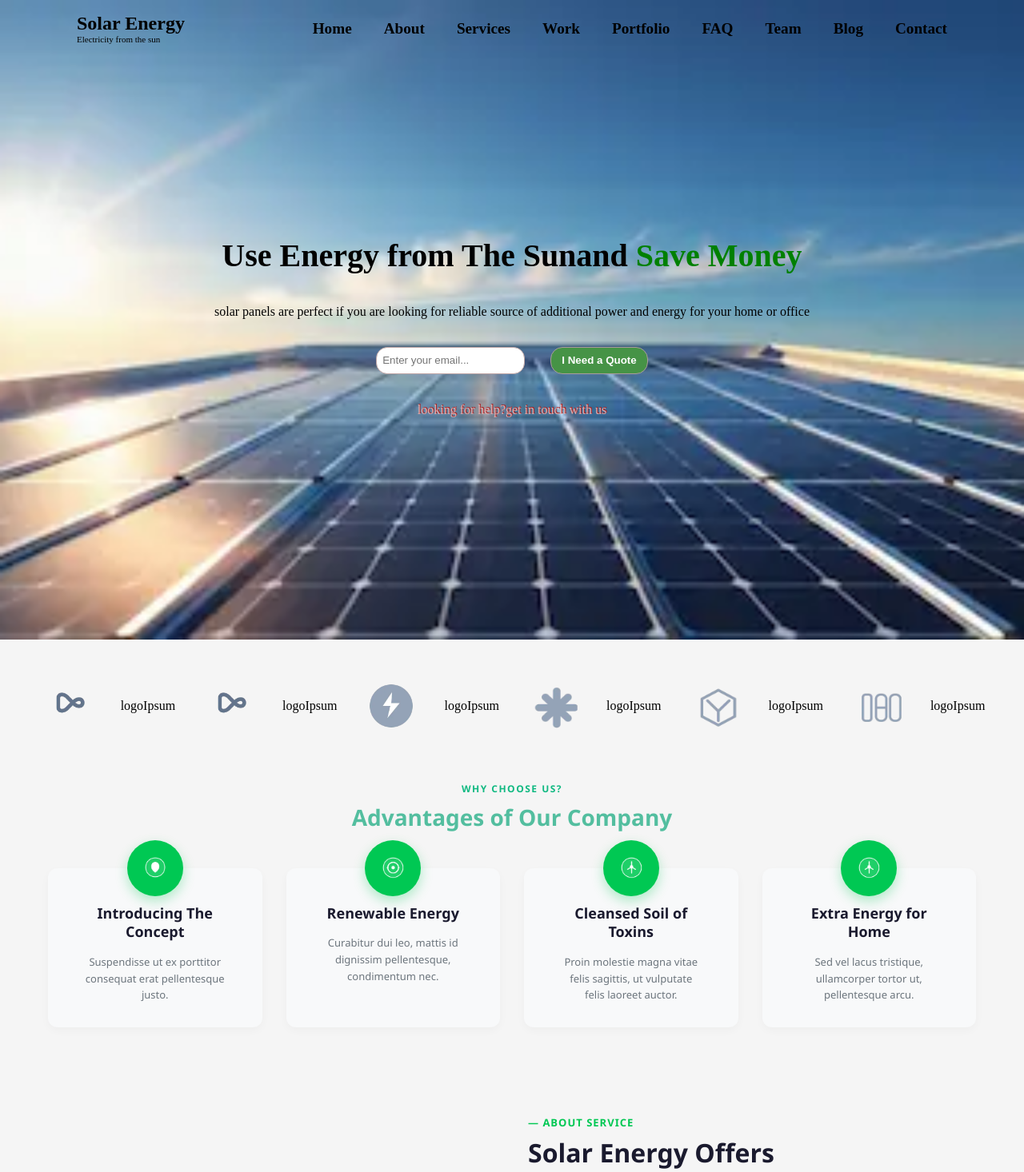
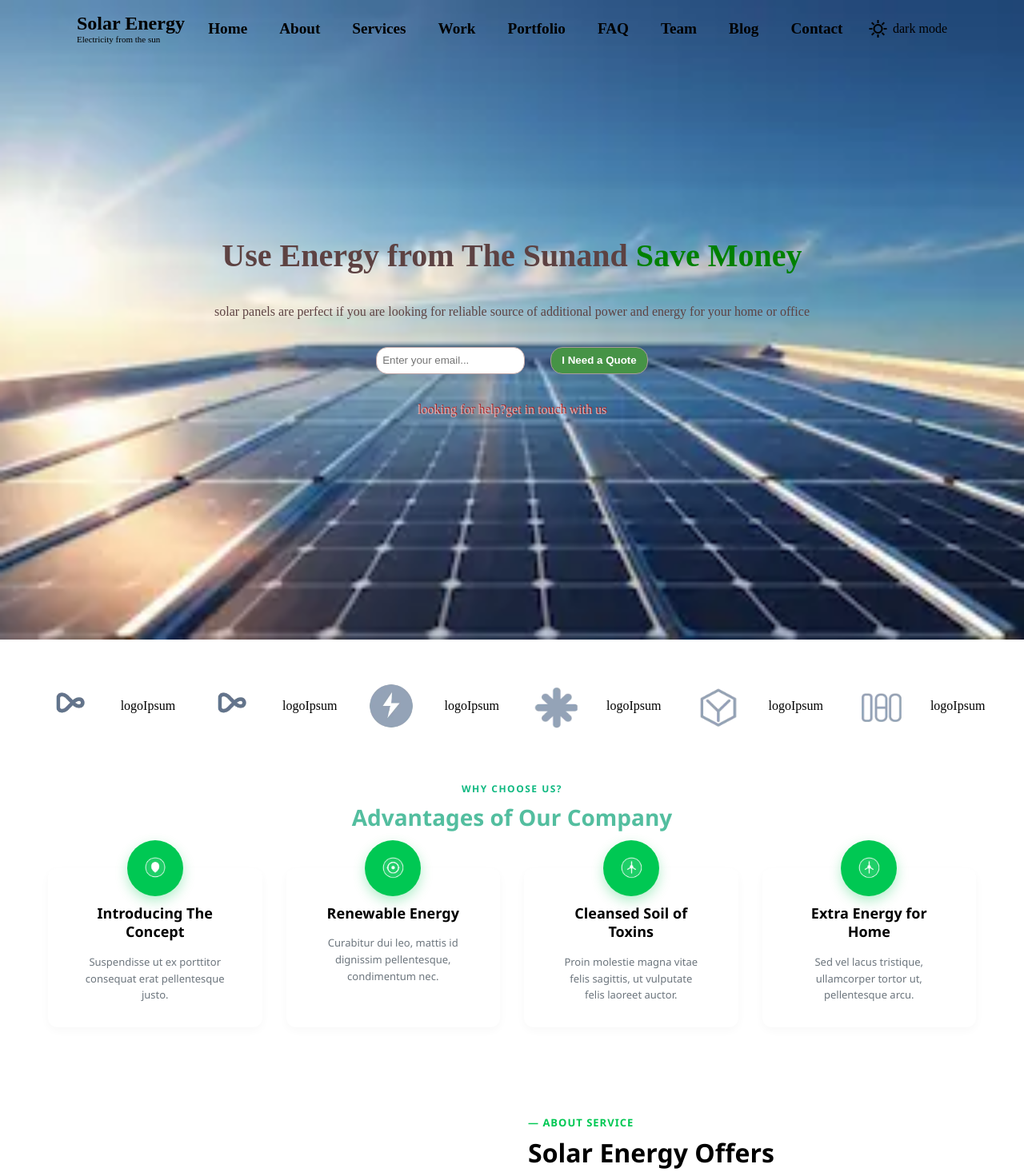
Before and after one commit to zohaib9038-source/InternshipTasks, a React (Vite) app in the folder Task1/: page / in a window 1280 px wide. Shown: the top 1466 px of the page at 80% size. Built offline with nearby package versions, Linux system fonts and the light colour scheme.

Commit message:
color contrast implement

```diff
--- a/Task1/index.html
+++ b/Task1/index.html
@@ -5,6 +5,10 @@
     <link rel="icon" type="image/svg+xml" href="/favicon.svg" />
     <meta name="viewport" content="width=device-width, initial-scale=1.0" />
     <title>task1</title>
+    <link
+  rel="stylesheet"
+  href="https://fonts.googleapis.com/css2?family=Material+Symbols+Outlined"
+/>
   </head>
   <body>
     <div id="root"></div>
--- a/Task1/src/components/Header.jsx
+++ b/Task1/src/components/Header.jsx
@@ -3,7 +3,15 @@ import image from "../assets/image.png";
 import "./header.css"
 import { Link } from 'react-router-dom';
 export default function
-() {
+({themetoggle}) {
+  const actualTheme=themetoggle.theme;
+  const setTheme=themetoggle.setTheme;
+
+
+  function set_theme(){
+    setTheme(!actualTheme);
+
+  }
     const refvariable=useRef();
     const[open,setOpen]=useState(false);
     function Toggle(){
@@ -12,8 +20,8 @@ export default function
     function Cross(){
         setOpen(false);
     }
-  return (
-    <header>
+    return(
+         <header>
         <div className="logo">
 
             <div>
@@ -21,7 +29,7 @@ export default function
               <p className='electricSource'>Electricity from the sun</p>
             </div>
             </div>
-            <nav>
+            <nav className='navbar'>
               <ul ref={refvariable} className={open? "active":""}>
               <li><Link to={"/"}>Home</Link></li>
               <li><Link to={"/about"}>About</Link></li>
@@ -35,9 +43,19 @@ export default function
               </ul>
                 <p className={open? "cross":""} onClick={Toggle}>≡</p>
                 <p className={open? 'true' : "cross"} onClick={Cross}>x</p>
+                  <div className="theme" onClick={set_theme}>
+            <span  className="material-symbols-outlined">
+             {actualTheme? "dark_mode":"sunny"}
+            </span>
+            <span>
+               {actualTheme? "sunny":"dark"} mode
+            </span>
+            </div>
             </nav>
 
 
+
     </header>
-  )
+    )
+
 }
--- a/Task1/src/components/advantages.css
+++ b/Task1/src/components/advantages.css
@@ -1,3 +1,12 @@
+:root{
+   --bgc:white;
+  --text:black;
+
+}
+.dark{
+  --bgc:black;
+  --text:white;
+}
 
 .advantages-section {
   max-width: 1200px;
@@ -35,7 +44,8 @@
 
 /* Individual Card Styling */
 .advantage-card {
-  background-color: #f8f9fa;
+  background-color: var(--bgc);
+  color: var(--text);
   border-radius: 12px;
   padding: 45px 24px 30px 24px;
   text-align: center;
@@ -75,7 +85,7 @@
 .card-heading {
   font-size: 18px;
   font-weight: 700;
-  color: #1a1a2e;
+  color: var(--text);
   margin-bottom: 15px;
   line-height: 1.3;
 }
--- a/Task1/src/components/footer.css
+++ b/Task1/src/components/footer.css
@@ -1,6 +1,16 @@
+:root{
+   --bgc:white;
+  --text:black;
+
+}
+.dark{
+  --bgc:black;
+  --text:white;
+}
+
 .footer {
-  background-color: #0d1117;
-  color: #9ca3af;
+  background-color: var(--bgc);
+  color:var(--text);
   font-family: 'Segoe UI', Tahoma, Geneva, Verdana, sans-serif;
   padding-top: 50px;
   border-top: 1px solid #1f2937;
@@ -58,10 +68,10 @@
 }
 
 .footer-bottom {
-  background-color: #090d16;
+  /* background-color: #090d16; */
   text-align: center;
   padding: 20px 20px;
   font-size: 12px;
-  color: #6b7280;
+  /* color: #6b7280; */
   border-top: 1px solid #1f2937;
 }
--- a/Task1/src/components/header.css
+++ b/Task1/src/components/header.css
@@ -11,20 +11,36 @@
 header .electricSource {
     font-size: 11px;
 }
+:root{
+   --bgc:white;
+  --text:black;
+
+}
+.dark{
+  --bgc:black;
+  --text:white;
+}
+.navbar{
+    display: flex;
+    justify-content: center;
+    align-items: center;
+    gap:2rem;
+}
 header{
 padding-block: 1rem;
 display: flex;
 justify-content: space-between;
     align-items: center;
     flex-wrap: wrap;
+    color:var(--text) ;
 }
-body{
-    background-color: #F5F5F5;
-}
+
 .active{
     display:block;
     position: absolute;
-    right: 0rem;
+
+        right: 2rem;
+    top: 0;
     background: #909291;
     padding-inline: 2.5rem;
     padding-block: 1.5rem;
@@ -62,8 +78,12 @@ header .cross{
     display: none;
 }
 header .true{
-    display: block;
-    position: relative;
+   display: block;
+    position: absolute;
+    /* position: relative; */
+    top: -1px;
+    font-size: 30px;
+    right: 2.4rem;
 }
 nav p{
     cursor: pointer;
--- a/Task1/src/components/hero.css
+++ b/Task1/src/components/hero.css
@@ -1,3 +1,14 @@
+:root{
+   --bgc:white;
+  --text:black;
+
+}
+.dark{
+  --bgc:black;
+  --text:white;
+}
+
+
 .hero_section{
     display: flex;
     flex-direction: column;
@@ -5,6 +16,7 @@
     gap: 2rem;
     margin-top: 5.6rem;
     align-items: center;
+    color: #5d4242;
     height: calc(100vh - 302px);
     align-self: flex-end;
     /* width: 100%;
--- a/Task1/src/components/servicecard.css
+++ b/Task1/src/components/servicecard.css
@@ -1,9 +1,19 @@
 /* Main Section Background & Container */
+:root{
+   --bgc:white;
+  --text:black;
+
+}
+.dark{
+  --bgc:black;
+  --text:white;
+}
 .services-section {
-  background-color: #111827; /* Dark background as shown in image */
+   background-color: var(--bgc);/* Dark background as shown in image */
+
   padding: 60px 20px;
   font-family: 'Segoe UI', Tahoma, Geneva, Verdana, sans-serif;
-  color: #ffffff;
+  color:var(--text);
   text-align: center;
 }
 
@@ -104,7 +114,7 @@
 
 /* Individual Card Styling */
 .service-card {
-  background-color: #1f2937; /* Slightly lighter dark card background */
+  /* background-color: #1f2937; Slightly lighter dark card background */
   border-radius: 16px;
   overflow: hidden;
   text-align: left;
@@ -140,7 +150,7 @@
 .service-heading {
   font-size: 16px;
   font-weight: 700;
-  color: #ffffff;
+  color: inherit;
   margin-bottom: 10px;
 }
 
--- a/Task1/src/components/skill.css
+++ b/Task1/src/components/skill.css
@@ -1,5 +1,16 @@
 /* Main Section Layout */
+:root{
+   --bgc:white;
+  --text:black;
+
+}
+.dark{
+  --bgc:black;
+  --text:white;
+}
 .solar-section {
+  background-color: var(--bgc);
+  color: var(--text);
   display: flex;
   flex-wrap: wrap;
   align-items: center;
@@ -63,7 +74,7 @@
 .main-heading {
   font-size: 32px;
   font-weight: 800;
-  color: #1a1a2e;
+  /* color: #1a1a2e; */
   line-height: 1.2;
   margin-bottom: 20px;
 }
@@ -89,7 +100,7 @@
   justify-content: space-between;
   font-size: 14px;
   font-weight: 700;
-  color: #1a1a2e;
+  /* color: #1a1a2e; */
   margin-bottom: 8px;
 }
 
--- a/Task1/src/index.css
+++ b/Task1/src/index.css
@@ -4,6 +4,21 @@
 .HomeSection{
   position: relative;
 }
+:root{
+   --bgc:white;
+  --text:black;
+
+}
+.dark{
+  --bgc:black;
+  --text:white;
+}
+
+body{
+  background-color: white;
+  color: var(--text);
+}
+
 .heroBackground {
   position: absolute;
   inset: 0;
@@ -15,7 +30,9 @@
     text-shadow: 1px -1px #aa2222;
     color: #e1aeae;
 }
-
+header span{
+  cursor: pointer;
+}
 
 @media (max-width:350px) {
   .main-heading {
@@ -49,3 +66,21 @@
 
 
 }
+/* task4 */
+.theme{
+  display: flex;
+    justify-content: center;
+    align-items: center;
+    gap: 0.41rem;
+    cursor: pointer;
+}
+.theme button{
+  outline: none;
+    border: none;
+    background: none;
+}
+.theme button:hover{
+  background-color: #aa2222;
+  padding-block: 0.34rem;
+  padding-inline: 0.5rem;
+}
```
Also changed, not shown: Task1/src/components/useContext.jsx (added).
